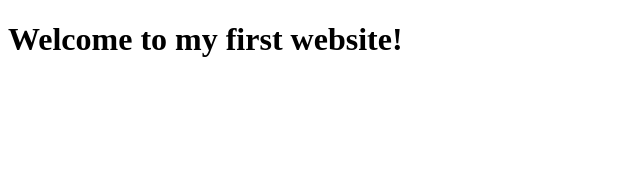
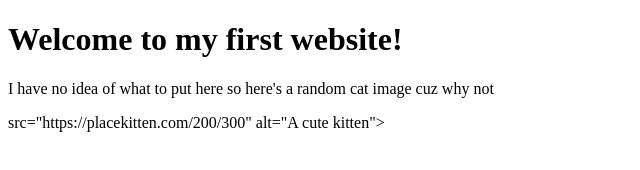
Before and after one commit to rods-frs/rods-frs.github.io, a plain HTML site: page index.html in a window 1280 px wide. Shown: the whole page, without its empty margins (0-640 px from the left). Drawn offline with Linux system fonts and the light colour scheme.

Commit message:
Update index.html

```diff
--- a/index.html
+++ b/index.html
@@ -6,6 +6,8 @@
     </head>
     <body>
         <h1>Welcome to my first website!</h1>
+        <p>I have no idea of what to put here so here's a random cat image cuz why not</p>
+        <img>src="https://placekitten.com/200/300" alt="A cute kitten"></img>
     </body>
     <footer></footer>
 </html>
```
